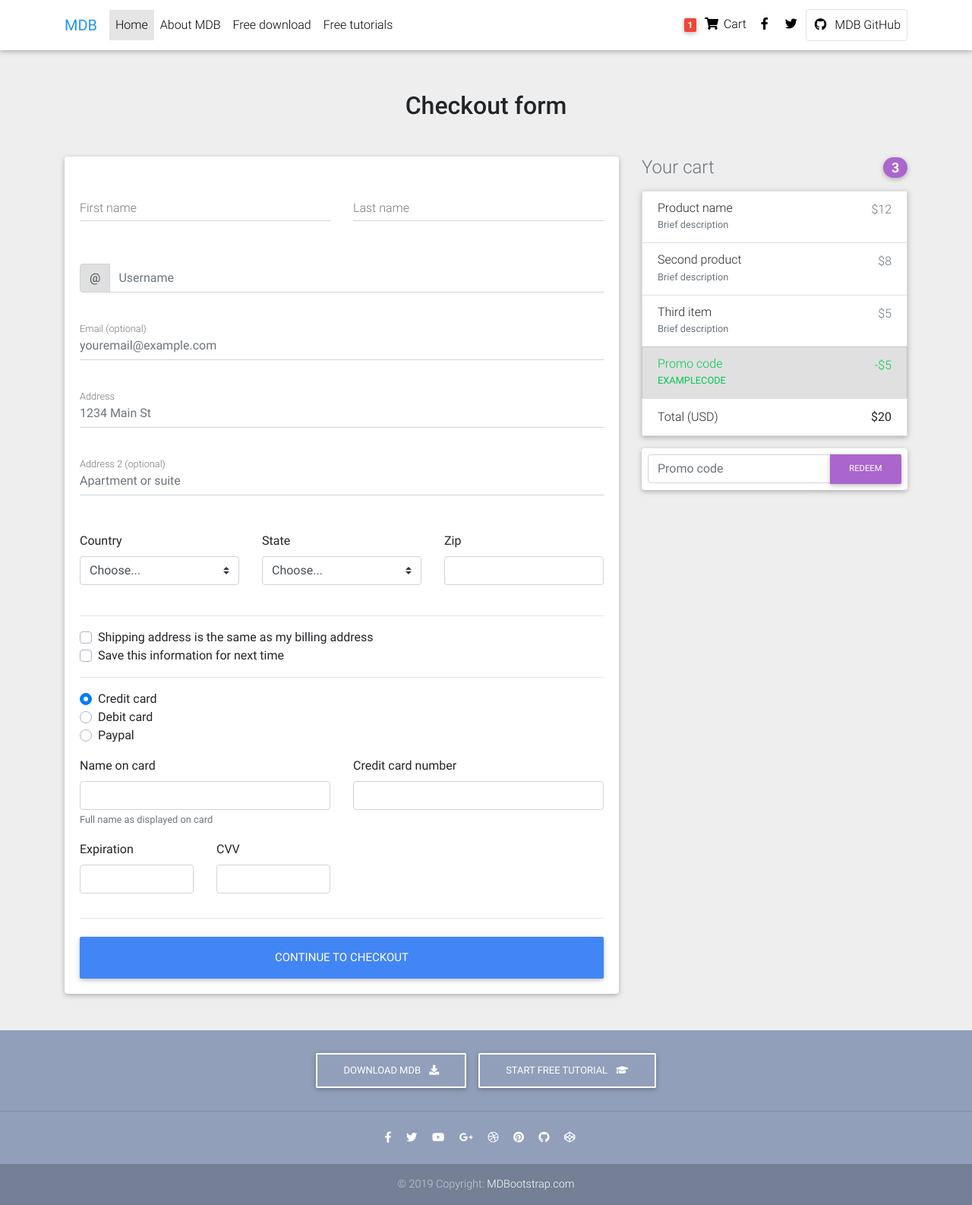
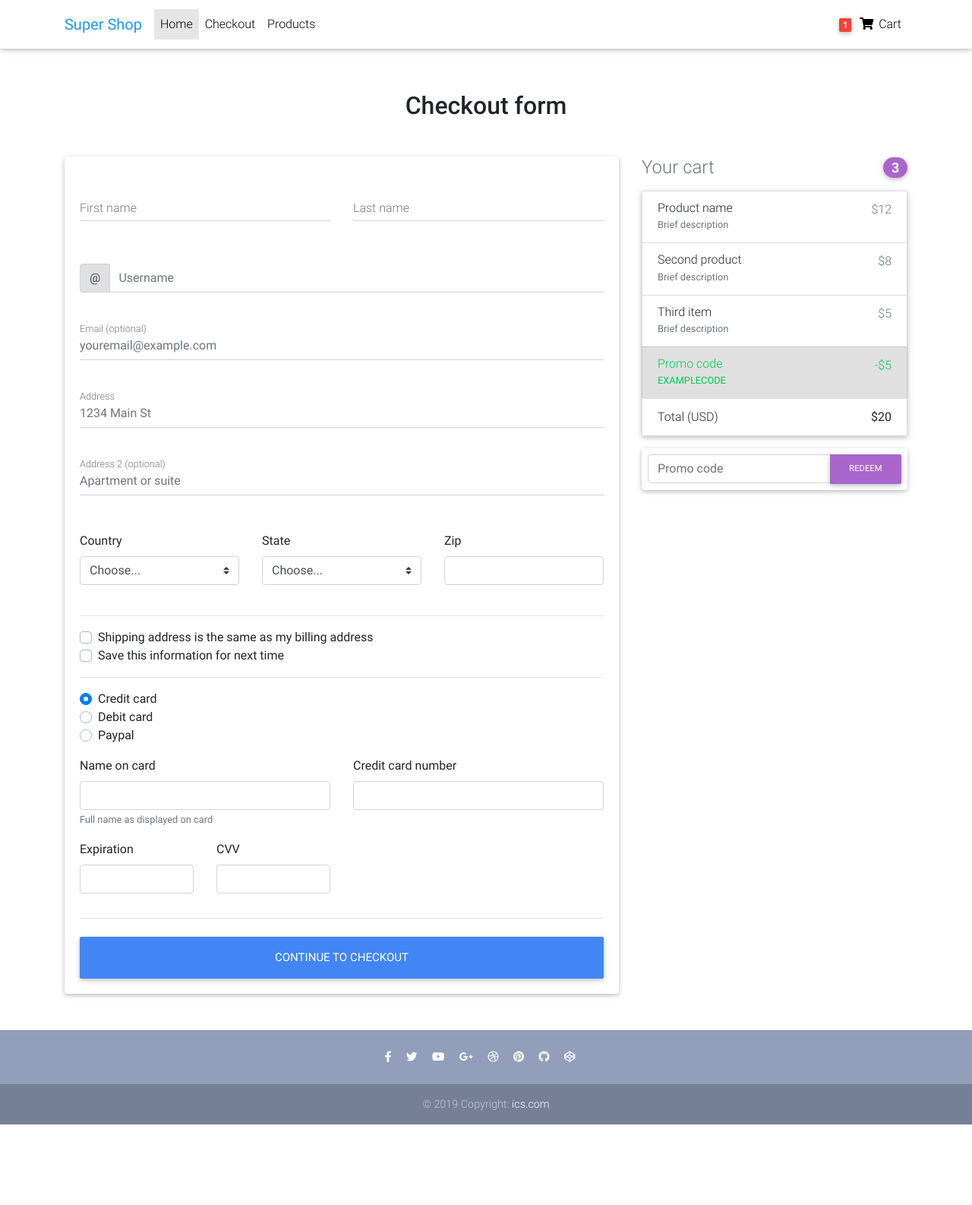
Before and after one commit to Manjeete/ics, a Django app: template templates/checkout-page.html in a window 1280 px wide. Shown: the whole page at 76% size. After the commit the page ends 1480 px from the top, so only its background shows below. Run offline with Django 3.2, Linux system fonts and the light colour scheme; the template is opened without the code that fills it, so the values that code supplies are empty; some libraries are stand-ins or nearby versions.

Commit message:
checkout and product page base setup

```diff
--- a/core/urls.py
+++ b/core/urls.py
@@ -1,8 +1,10 @@
 from django.urls import path
-from .views import item_list
+from . import views
 
-app_name='core'
 
 urlpatterns = [
-    path("", item_list, name="item-list"),
+    path('', views.home, name='home'),
+    path('checkout', views.checkout, name='checkout'),
+    path('product', views.product, name='product')
+
 ]
--- a/ics/urls.py
+++ b/ics/urls.py
@@ -8,7 +8,7 @@
 urlpatterns = [
     path('admin/', admin.site.urls),
     path('accounts/', include('allauth.urls')),
-    path('', include('core.urls', namespace='core')),
+    path('', include('core.urls')),
 ]
 
 
--- a/templates/_partials/_navbar.html
+++ b/templates/_partials/_navbar.html
@@ -19,16 +19,15 @@
         <!-- Left -->
         <ul class="navbar-nav mr-auto">
           <li class="nav-item active">
-            <a class="nav-link waves-effect" href="#">Home
+            <a class="nav-link waves-effect" href="{% url 'home' %}">Home
               <span class="sr-only">(current)</span>
             </a>
           </li>
           <li class="nav-item">
-            <a class="nav-link waves-effect" href="https://mdbootstrap.com/docs/jquery/" target="_blank">Checkout</a>
+            <a class="nav-link waves-effect" href="{% url 'checkout' %}" target="_blank">Checkout</a>
           </li>
           <li class="nav-item">
-            <a class="nav-link waves-effect" href="https://mdbootstrap.com/docs/jquery/getting-started/download/"
-              target="_blank">Products</a>
+            <a class="nav-link waves-effect" href="{% url 'product' %}" target="_blank">Products</a>
           </li>
         </ul>
 
--- a/templates/checkout-page.html
+++ b/templates/checkout-page.html
@@ -1,91 +1,8 @@
-<!DOCTYPE html>
-<html lang="en">
+{% extends 'base.html' %}
+{% load static %}
 
-<head>
-  <meta charset="utf-8">
-  <meta name="viewport" content="width=device-width, initial-scale=1, shrink-to-fit=no">
-  <meta http-equiv="x-ua-compatible" content="ie=edge">
-  <title>Material Design Bootstrap</title>
-  <!-- Font Awesome -->
-  <link rel="stylesheet" href="https://use.fontawesome.com/releases/v5.11.2/css/all.css">
-  <!-- Bootstrap core CSS -->
-  <link href="css/bootstrap.min.css" rel="stylesheet">
-  <!-- Material Design Bootstrap -->
-  <link href="css/mdb.min.css" rel="stylesheet">
-  <!-- Your custom styles (optional) -->
-  <link href="css/style.min.css" rel="stylesheet">
-</head>
+{% block content %}
 
-<body class="grey lighten-3">
-
-  <!-- Navbar -->
-  <nav class="navbar fixed-top navbar-expand-lg navbar-light white scrolling-navbar">
-    <div class="container">
-
-      <!-- Brand -->
-      <a class="navbar-brand waves-effect" href="https://mdbootstrap.com/docs/jquery/" target="_blank">
-        <strong class="blue-text">MDB</strong>
-      </a>
-
-      <!-- Collapse -->
-      <button class="navbar-toggler" type="button" data-toggle="collapse" data-target="#navbarSupportedContent" aria-controls="navbarSupportedContent"
-        aria-expanded="false" aria-label="Toggle navigation">
-        <span class="navbar-toggler-icon"></span>
-      </button>
-
-      <!-- Links -->
-      <div class="collapse navbar-collapse" id="navbarSupportedContent">
-
-        <!-- Left -->
-        <ul class="navbar-nav mr-auto">
-          <li class="nav-item active">
-            <a class="nav-link waves-effect" href="#">Home
-              <span class="sr-only">(current)</span>
-            </a>
-          </li>
-          <li class="nav-item">
-            <a class="nav-link waves-effect" href="https://mdbootstrap.com/docs/jquery/" target="_blank">About MDB</a>
-          </li>
-          <li class="nav-item">
-            <a class="nav-link waves-effect" href="https://mdbootstrap.com/docs/jquery/getting-started/download/" target="_blank">Free download</a>
-          </li>
-          <li class="nav-item">
-            <a class="nav-link waves-effect" href="https://mdbootstrap.com/education/bootstrap/" target="_blank">Free tutorials</a>
-          </li>
-        </ul>
-
-        <!-- Right -->
-        <ul class="navbar-nav nav-flex-icons">
-          <li class="nav-item">
-            <a class="nav-link waves-effect">
-              <span class="badge red z-depth-1 mr-1"> 1 </span>
-              <i class="fas fa-shopping-cart"></i>
-              <span class="clearfix d-none d-sm-inline-block"> Cart </span>
-            </a>
-          </li>
-          <li class="nav-item">
-            <a href="https://www.facebook.com/mdbootstrap" class="nav-link waves-effect" target="_blank">
-              <i class="fab fa-facebook-f"></i>
-            </a>
-          </li>
-          <li class="nav-item">
-            <a href="https://twitter.com/MDBootstrap" class="nav-link waves-effect" target="_blank">
-              <i class="fab fa-twitter"></i>
-            </a>
-          </li>
-          <li class="nav-item">
-            <a href="https://github.com/mdbootstrap/bootstrap-material-design" class="nav-link border border-light rounded waves-effect"
-              target="_blank">
-              <i class="fab fa-github mr-2"></i>MDB GitHub
-            </a>
-          </li>
-        </ul>
-
-      </div>
-
-    </div>
-  </nav>
-  <!-- Navbar -->
 
   <!--Main layout-->
   <main class="mt-5 pt-4">
@@ -348,82 +265,4 @@
   </main>
   <!--Main layout-->
 
-  <!--Footer-->
-  <footer class="page-footer text-center font-small mt-4 wow fadeIn">
-
-    <!--Call to action-->
-    <div class="pt-4">
-      <a class="btn btn-outline-white" href="https://mdbootstrap.com/docs/jquery/getting-started/download/" target="_blank" role="button">Download MDB
-        <i class="fas fa-download ml-2"></i>
-      </a>
-      <a class="btn btn-outline-white" href="https://mdbootstrap.com/education/bootstrap/" target="_blank" role="button">Start free tutorial
-        <i class="fas fa-graduation-cap ml-2"></i>
-      </a>
-    </div>
-    <!--/.Call to action-->
-
-    <hr class="my-4">
-
-    <!-- Social icons -->
-    <div class="pb-4">
-      <a href="https://www.facebook.com/mdbootstrap" target="_blank">
-        <i class="fab fa-facebook-f mr-3"></i>
-      </a>
-
-      <a href="https://twitter.com/MDBootstrap" target="_blank">
-        <i class="fab fa-twitter mr-3"></i>
-      </a>
-
-      <a href="https://www.youtube.com/watch?v=7MUISDJ5ZZ4" target="_blank">
-        <i class="fab fa-youtube mr-3"></i>
-      </a>
-
-      <a href="https://plus.google.com/u/0/b/107863090883699620484" target="_blank">
-        <i class="fab fa-google-plus-g mr-3"></i>
-      </a>
-
-      <a href="https://dribbble.com/mdbootstrap" target="_blank">
-        <i class="fab fa-dribbble mr-3"></i>
-      </a>
-
-      <a href="https://pinterest.com/mdbootstrap" target="_blank">
-        <i class="fab fa-pinterest mr-3"></i>
-      </a>
-
-      <a href="https://github.com/mdbootstrap/bootstrap-material-design" target="_blank">
-        <i class="fab fa-github mr-3"></i>
-      </a>
-
-      <a href="http://codepen.io/mdbootstrap/" target="_blank">
-        <i class="fab fa-codepen mr-3"></i>
-      </a>
-    </div>
-    <!-- Social icons -->
-
-    <!--Copyright-->
-    <div class="footer-copyright py-3">
-      © 2019 Copyright:
-      <a href="https://mdbootstrap.com/education/bootstrap/" target="_blank"> MDBootstrap.com </a>
-    </div>
-    <!--/.Copyright-->
-
-  </footer>
-  <!--/.Footer-->
-
-  <!-- SCRIPTS -->
-  <!-- JQuery -->
-  <script type="text/javascript" src="js/jquery-3.4.1.min.js"></script>
-  <!-- Bootstrap tooltips -->
-  <script type="text/javascript" src="js/popper.min.js"></script>
-  <!-- Bootstrap core JavaScript -->
-  <script type="text/javascript" src="js/bootstrap.min.js"></script>
-  <!-- MDB core JavaScript -->
-  <script type="text/javascript" src="js/mdb.min.js"></script>
-  <!-- Initializations -->
-  <script type="text/javascript">
-    // Animations initialization
-    new WOW().init();
-  </script>
-</body>
-
-</html>
+  {% endblock %}
```
Also changed, not shown: core/views.py (+9 -2 lines).
